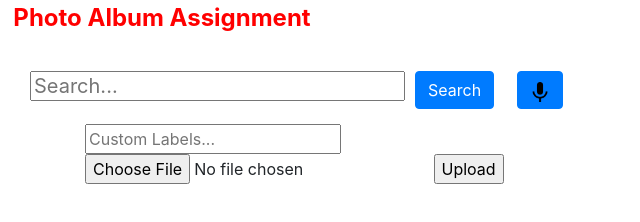
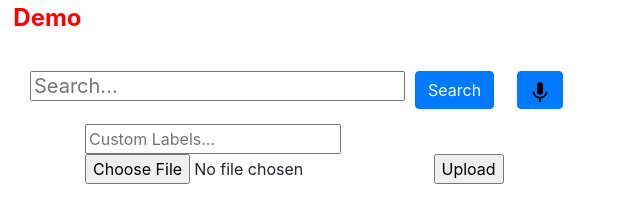
Before and after one commit to deng-pan2514/photoAlbumAWS, a plain HTML site: page index.html in a window 1280 px wide. Shown: the whole page, without its empty margins (0-640 px from the left). Drawn offline with nearby package versions, Linux system fonts and the light colour scheme.

Commit message:
Update index.html

```diff
--- a/index.html
+++ b/index.html
@@ -70,7 +70,7 @@
 <body>
 
   <div id="top">
-    Photo Album Assignment
+    Demo
   </div>
 
   <div id="search-top">
```
